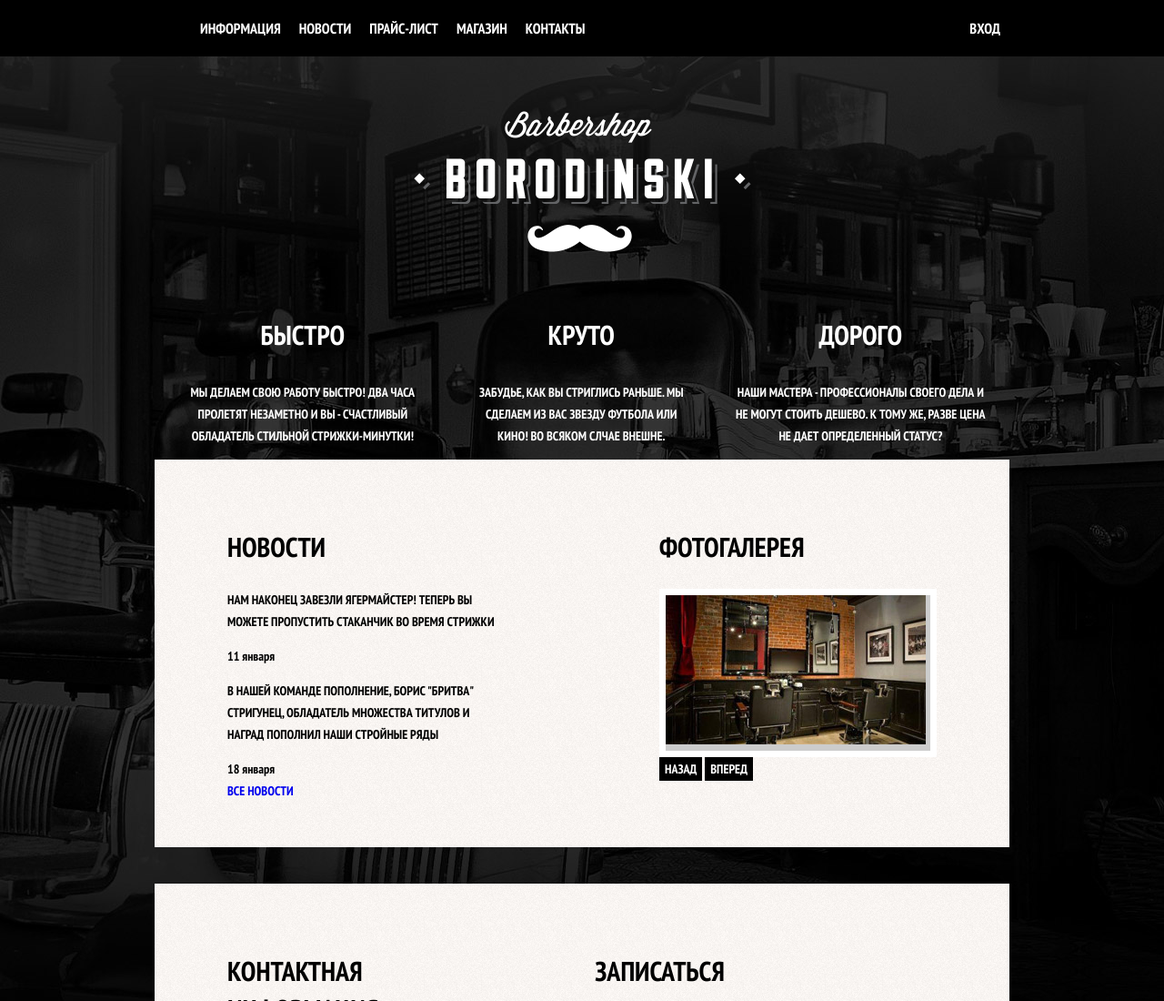
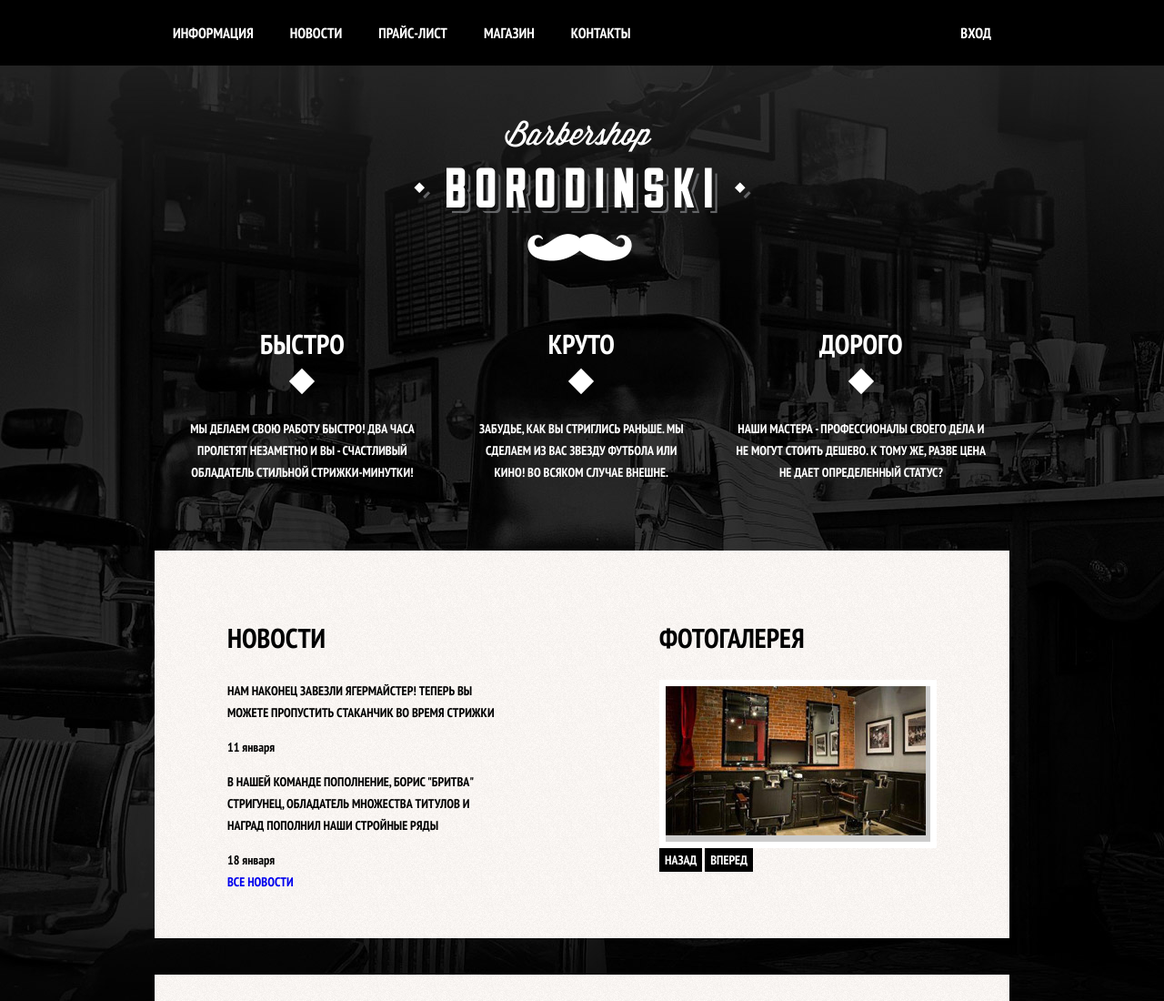
Before and after one commit to ilebedev-ru/264005-barbershop, a plain HTML site: page index.html in a window 1280 px wide. Shown: the top 1100 px of the page at 91% size. Drawn offline with Linux system fonts and the light colour scheme.

Commit message:
очередные крупицы

```diff
--- a/css/style.css
+++ b/css/style.css
@@ -11,7 +11,7 @@ body {
 
 	background-color: #000000;
 	background-image: url("../img/main-background.jpg");
-	background-position: top center;
+	background-position: 50% 4%;
 	background-repeat: no-repeat;
 }
 
@@ -92,7 +92,7 @@ img {
 .main-header img {
 	order: 2;
 
-	margin-bottom: 40px;
+	margin-bottom: 70px;
 }
 
 .header-nav {
@@ -108,6 +108,9 @@ img {
 
 .main-menu,
 .main-enter {
+	margin: 0;
+	padding: 0;
+
 	list-style:none;
 }
 
@@ -120,20 +123,23 @@ img {
 .main-menu a,
 .main-enter a {
 	display: block;
-	padding: 5px 10px;
+	padding: 26px 20px;
 	color: #ffffff;
+
+	background-color: #000000;
 }
 
 .main-menu a:hover,
 .main-menu a:focus,
 .main-enter a:hover,
-.main-enter a:focus,
+.main-enter a:focus
  {
 	background-color: #242424;
 }
 
 .advantages-list {
 	margin: 0;
+	margin-bottom: 60px;
 	padding: 0;
 
 	display: flex;
@@ -146,9 +152,33 @@ img {
 }
 
 .advantages-item h3 {
+	position: relative;
+
+	margin: 0;
+	padding: 0;
+
 	font-size: 30px;
 	line-height: 42px;
+
+	margin-bottom: 60px;
 }
+
+.advantages-item h3::after {
+	content: "";
+
+	position: absolute;
+	bottom: -30px;
+	left: 50%;
+	margin-left: -10px;
+
+	width: 20px;
+	height: 20px;
+
+	background-color: #ffffff;
+
+	transform: rotate(45deg);
+}
+
 
 .index-columns {
 	display: flex;
--- a/index.html
+++ b/index.html
@@ -40,7 +40,7 @@
                     </li>
                     <li class="advantages-item">
                         <h3>Круто</h3>
-                        <p>Забудье, как вы стриглись раньше. Мы сделаем из вас звезду футбола или кино! Во всяком слчае внешне.</p>
+                        <p>Забудье, как вы стриглись раньше. Мы сделаем из вас звезду футбола или кино! Во всяком случае внешне.</p>
                     </li>
                     <li class="advantages-item">
                         <h3>Дорого</h3>
```
